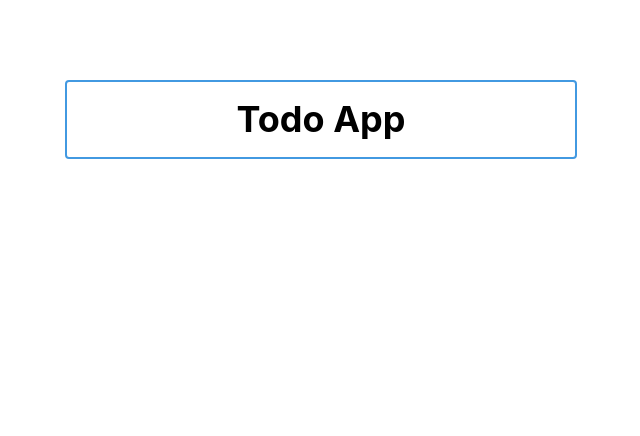
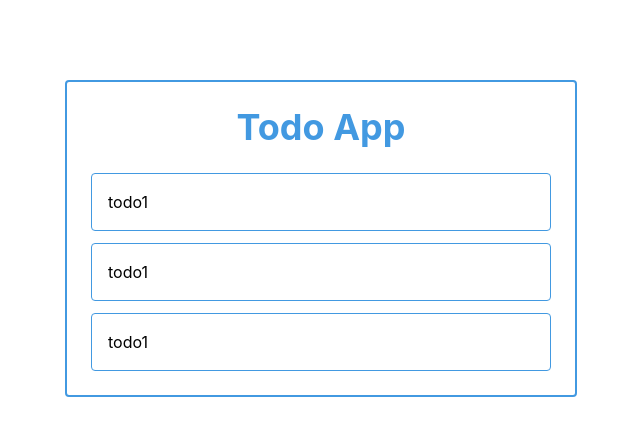
Before and after one commit to shinsaku-web/TodoRedux, a Next.js app: page / in a window 1280 px wide. Shown: the top 436 px of the page, without its empty margins (319-959 px from the left). Built offline with nearby package versions, Linux system fonts and the light colour scheme.

Commit message:
update:todoItemの作成

```diff
--- a/src/components/organisms/Layout.tsx
+++ b/src/components/organisms/Layout.tsx
@@ -1,14 +1,25 @@
-import { Box, Container } from "@chakra-ui/react"
-import { ReactNode } from "react"
+import { Box, Container } from '@chakra-ui/react'
+import { ReactNode } from 'react'
 
-interface Props{
- children:ReactNode
+interface Props {
+  children: ReactNode
 }
 
-export const Layout = ({ children }:Props) => {
+export const Layout = ({ children }: Props) => {
   return (
     <Container py={20}>
-      <Box padding='4' bg='white' border={"2px"} borderColor={"blue.400"} color='black' maxW='lg' mx={"auto"} borderRadius={4}>{children}</Box>
+      <Box
+        padding='6'
+        bg='white'
+        border={'2px'}
+        borderColor={'blue.400'}
+        color='black'
+        maxW='lg'
+        mx={'auto'}
+        borderRadius={4}
+      >
+        {children}
+      </Box>
     </Container>
   )
 }
--- /dev/null
+++ b/src/components/organisms/TodoItem.tsx
@@ -0,0 +1,13 @@
+import { Box } from '@chakra-ui/react'
+
+interface Props {
+  text: string
+}
+
+export const TodoItem = ({ text }: Props) => {
+  return (
+    <Box borderRadius={4} border={'1px'} borderColor={'blue.400'} p={4}>
+      {text}
+    </Box>
+  )
+}
--- a/src/components/templates/HomeTemplate.tsx
+++ b/src/components/templates/HomeTemplate.tsx
@@ -1,10 +1,31 @@
-import { Box, Heading } from '@chakra-ui/react'
+import { CheckIcon } from '@chakra-ui/icons'
+import { Box, CheckboxIcon, Heading, List, ListIcon, ListItem, Text } from '@chakra-ui/react'
+import { css } from '@emotion/react'
+import { TodoItem } from '../organisms/TodoItem'
+
 export const HomeTemplate = () => {
+  const style = css({
+    display: 'block',
+    fontSize: '16px',
+    background: '#1e2f5d',
+    color: '#a4cff4',
+    fontFamily: 'Inter,sans-serif',
+    fontWeight: 'bold',
+  })
   return (
     <Box>
-      <Heading as='h1' size='xl' textAlign={'center'}>
+      <Heading as='h1' size='xl' color={'blue.400'} textAlign={'center'}>
         Todo App
       </Heading>
+      <Box pt={6}>
+        <List spacing={3}>
+          {[0, 1, 2].map((_) => (
+            <li key={_}>
+              <TodoItem text='todo1' />
+            </li>
+          ))}
+        </List>
+      </Box>
     </Box>
   )
 }
```
Also changed, not shown: src/pages/index.tsx (+2 -6 lines).
